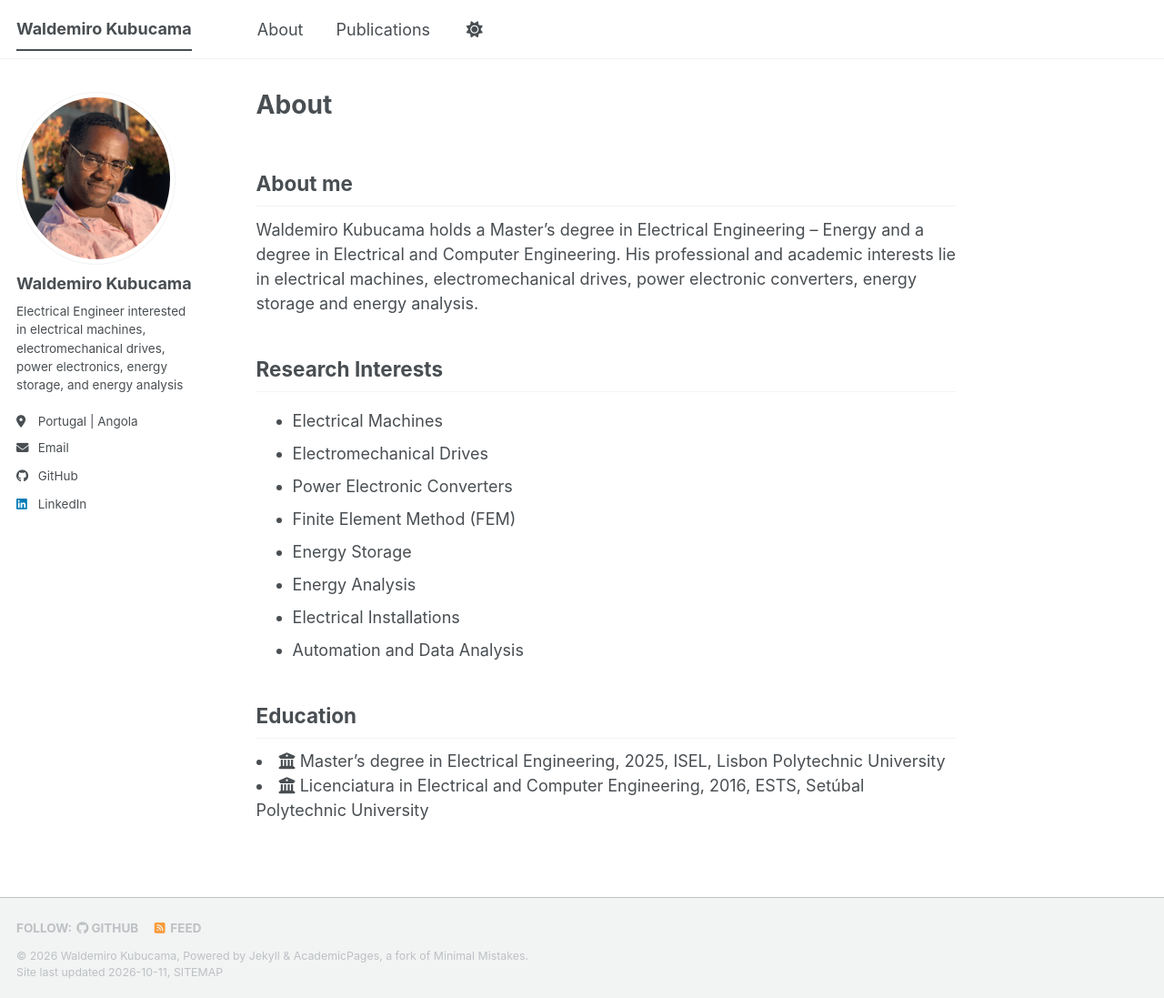
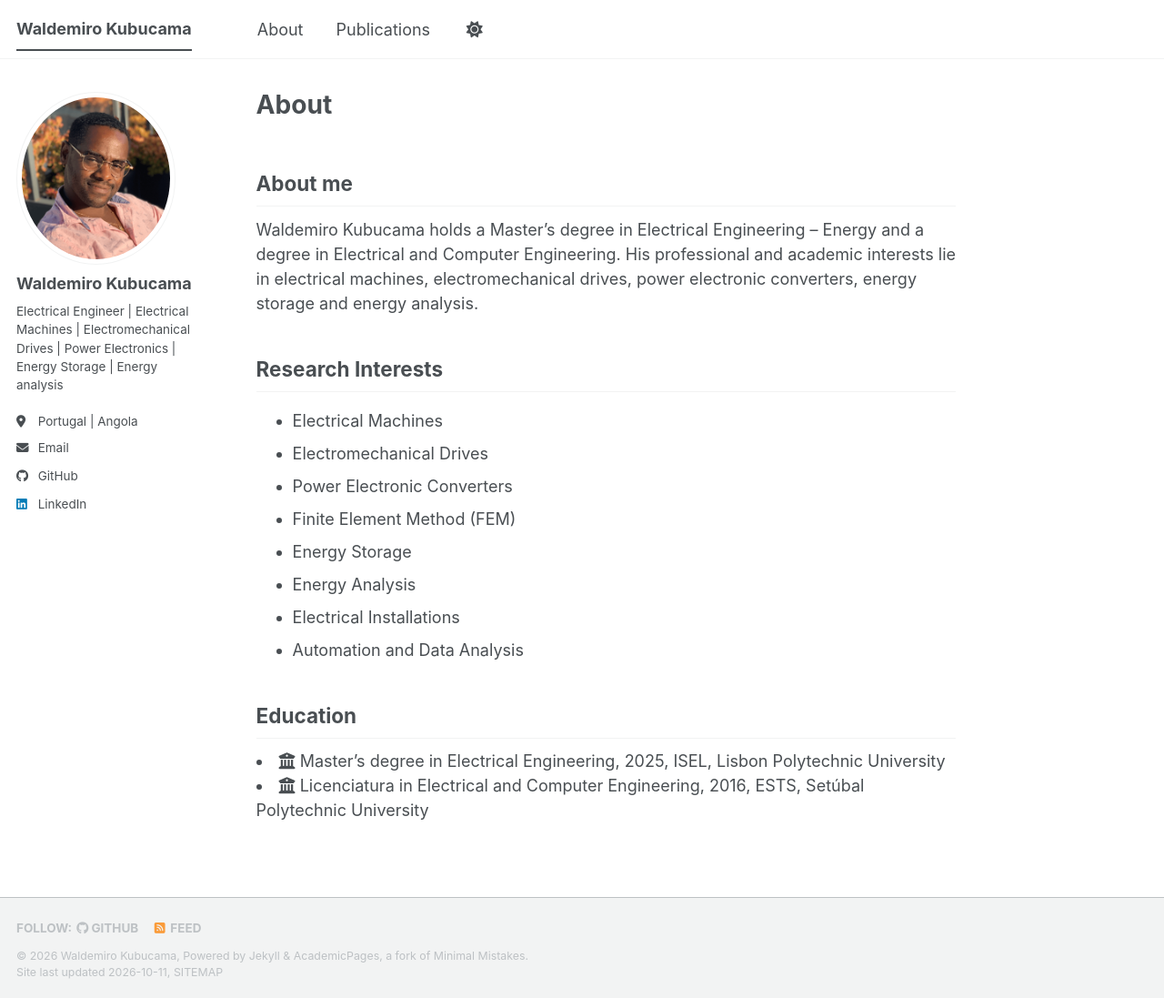
Before and after one commit to WaldemiroKubucama/WaldemiroKubucama, a Jekyll site: the page built from _pages/about.md, in a window 1280 px wide and 1097 px high. Shown: the whole window at 91% size. Built offline with Jekyll 4.4.1, drawn with Linux system fonts in a browser that asks for light colours; a style sheet for code colours, icons or effects is not loaded.

Commit message:
Update _config.yml

```diff
--- a/_config.yml
+++ b/_config.yml
@@ -24,7 +24,7 @@ author:
   avatar           : "profile.png"
   name             : "Waldemiro Kubucama"
   pronouns         :
-  bio              : "Electrical Engineer interested in electrical machines, electromechanical drives, power electronics, energy storage, and energy analysis"
+  bio              : "Electrical Engineer | Electrical Machines | Electromechanical Drives | Power Electronics | Energy Storage | Energy analysis"
   location         : "Portugal | Angola"
   employer         :
   uri              :
```
